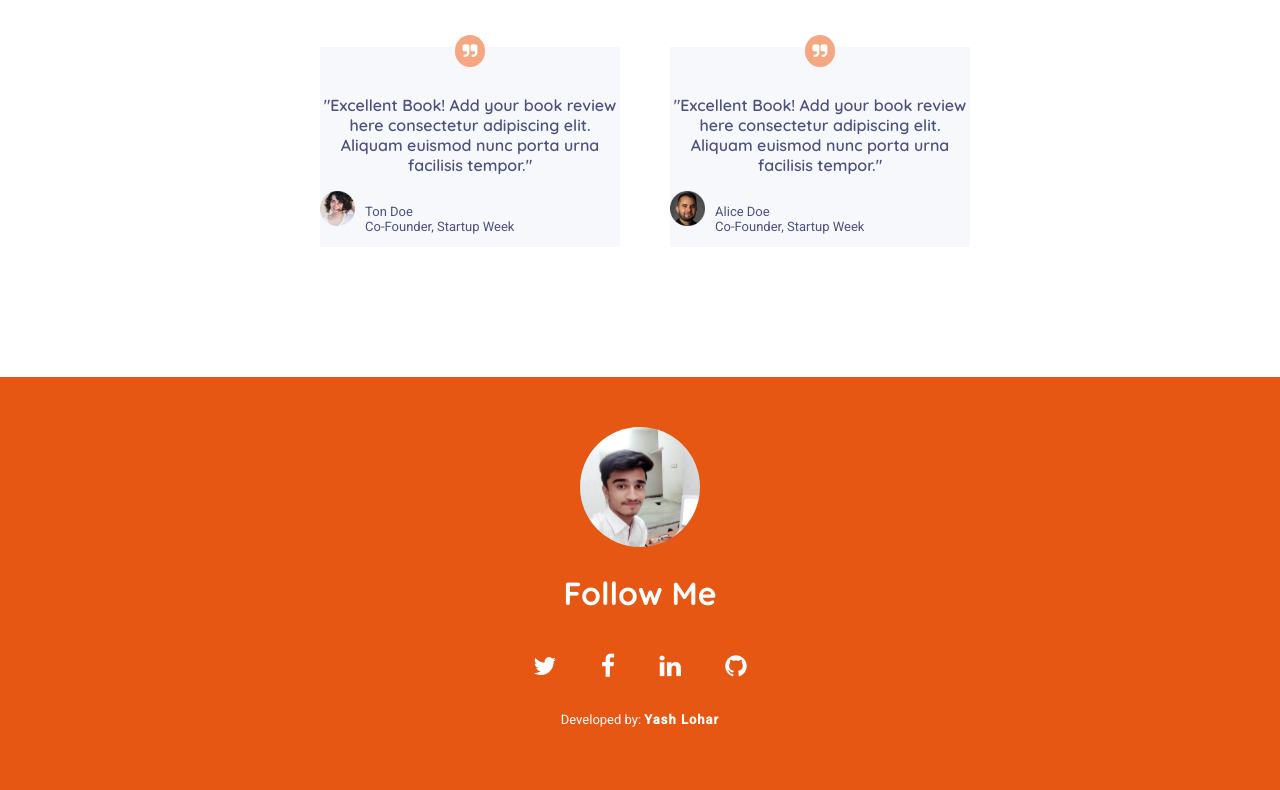
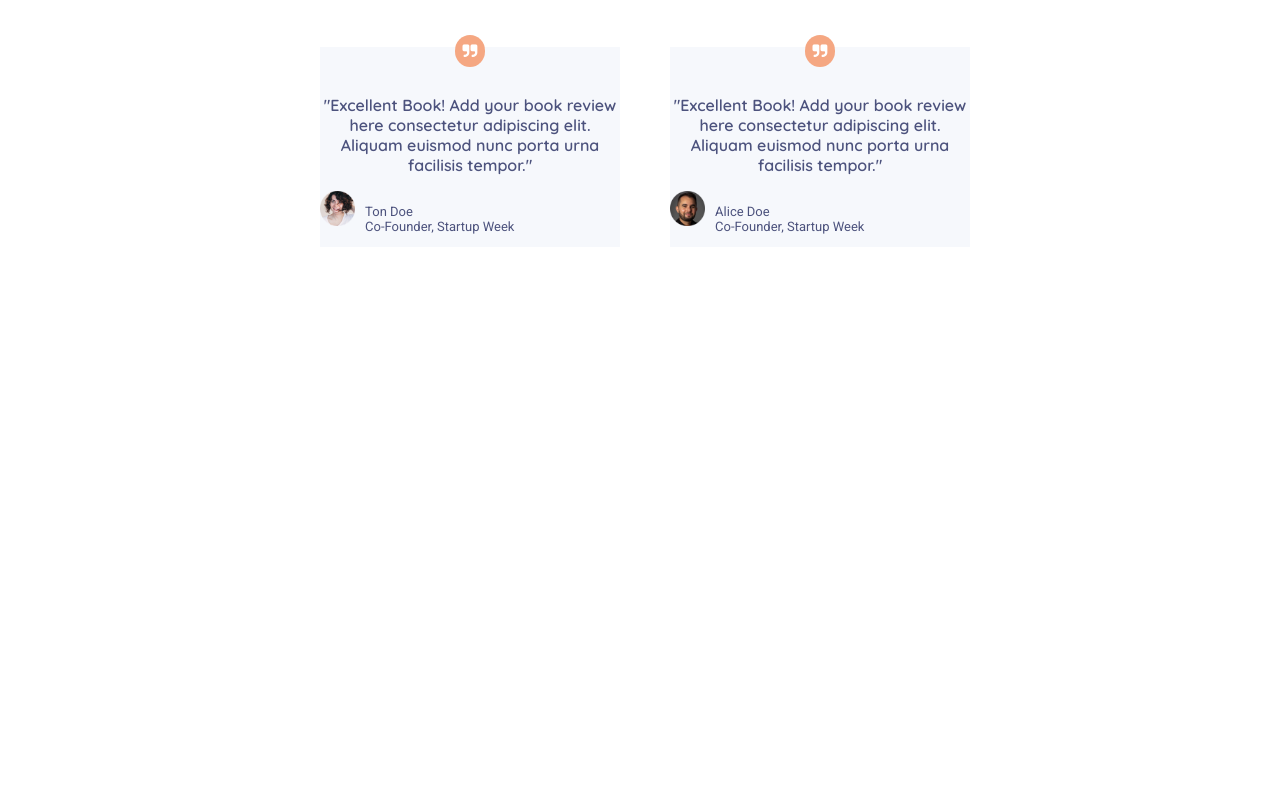
Before and after one commit to YashLohar/DevbookLayout, a plain HTML site: page index.html in a window 1280 px wide. Shown: the part 3780-4570 px from the top of the page. After the commit the page ends 4157 px from the top, so only its background shows below. Drawn offline with Linux system fonts and the light colour scheme.

Commit message:
Update index.html

```diff
--- a/index.html
+++ b/index.html
@@ -197,16 +197,6 @@
         </div>
     </div>
 
-    <div class="social">
-             <img src="images/IMG_20180228_203705.jpg" alt="">
-             <h1>Follow Me</h1>
-              <br>
-             <span class="fa fa-twitter"></span>
-             <span class="fa fa-facebook"></span>
-             <span class="fa fa-linkedin"></span>
-             <span class="fa fa-github"></span>
-              <br><br>
-             <p>Developed by: <span>Yash Lohar</span></p>
-    </div>
+
 </body>
 </html>
```
